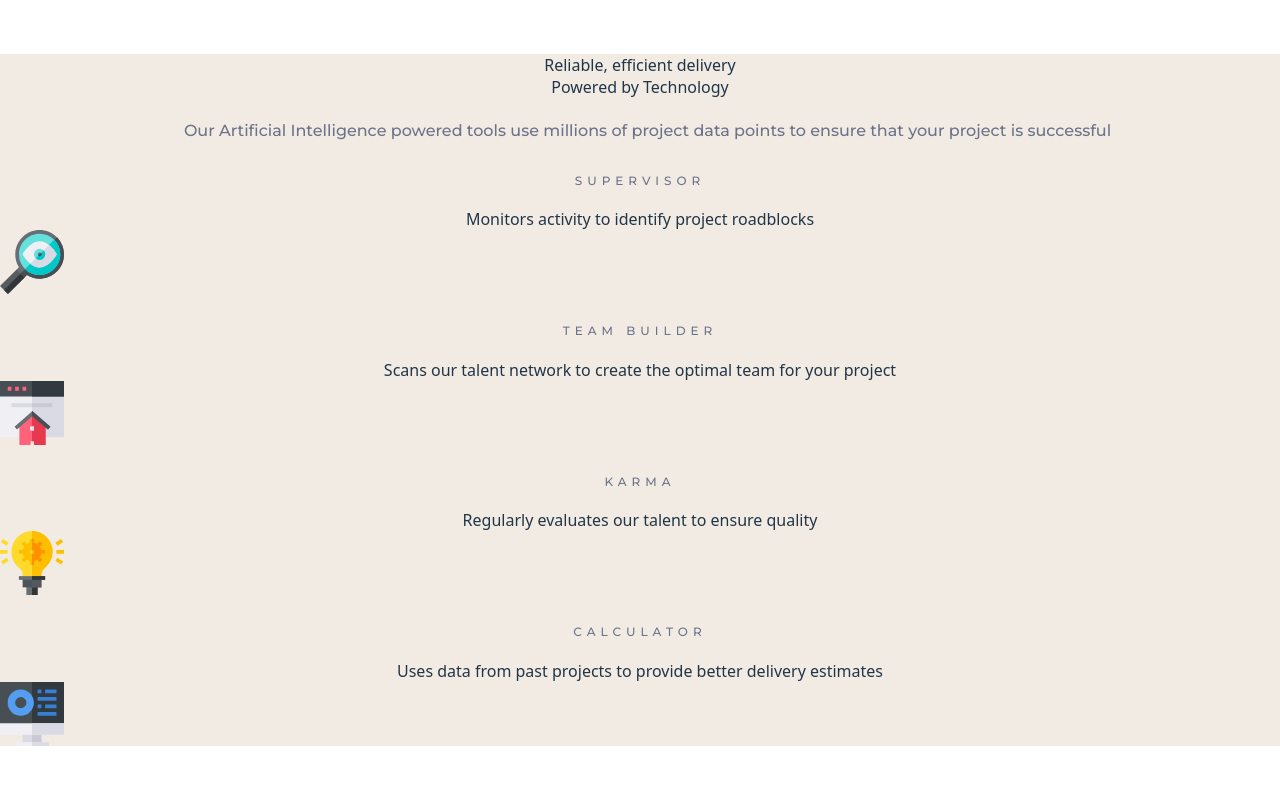
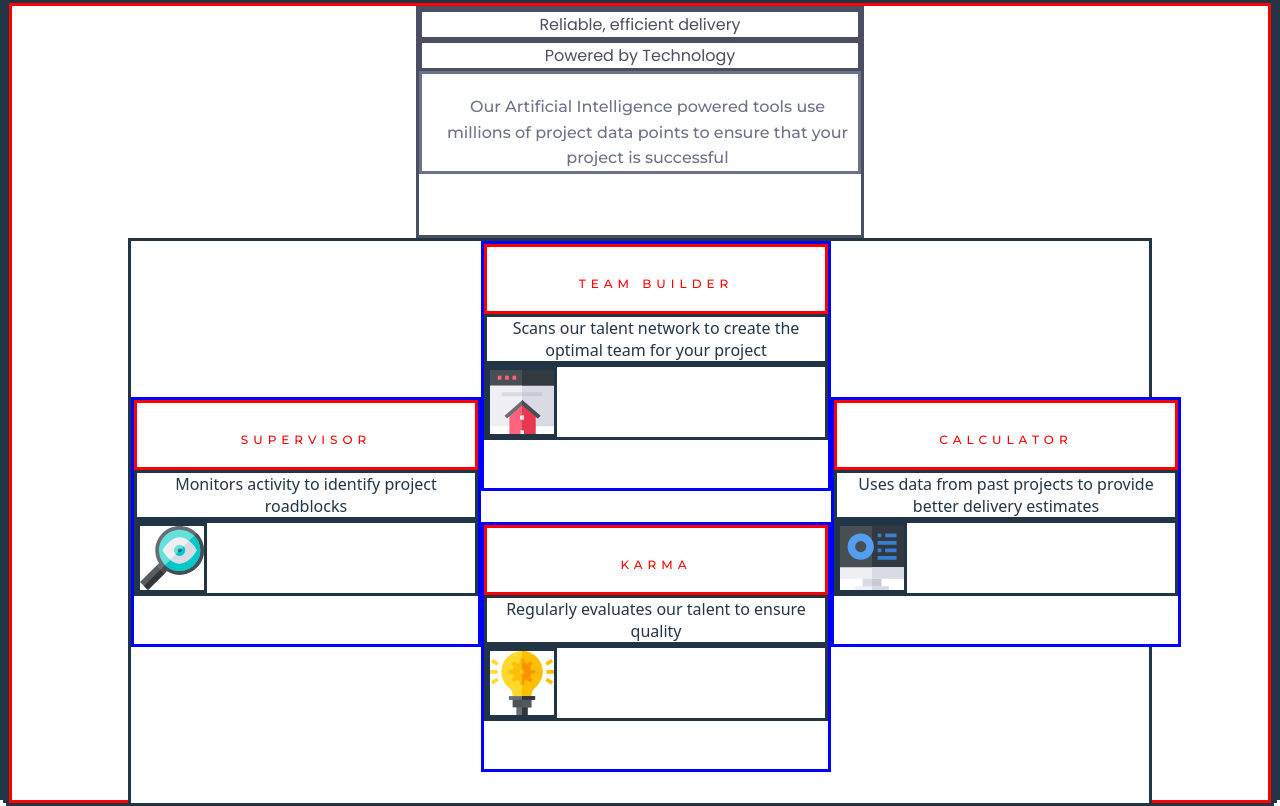
Before and after one commit to unachoza/Frontend-Mentor-Collection, a React (Vite) app: page /four in a window 1280 px wide. Built offline with nearby package versions, Linux system fonts and the light colour scheme.

Commit message:
grid layout accomplished

```diff
--- a/src/components/newbie/FourCardFeature/FourCardFeatureSections.css
+++ b/src/components/newbie/FourCardFeature/FourCardFeatureSections.css
@@ -21,13 +21,51 @@
 	box-sizing: border-box;
 	margin: 0;
 	padding: 0;
+	background-color: white;
+	border: solid;
+}
+
+.root {
+	max-width: 1280px;
+	height: 100vh;
+	border: solid red;
 }
 
 .title-container {
+	font-family: var(--font);
+	color: var(--Grey-500);
+	width: 35vw;
+	height: 29vh;
+	margin: 0 auto;
 }
 
 .sections-container {
+	width: 80vw;
+	height: 71vh;
+	margin: 0 auto;
+	display: grid;
+	grid-auto-columns: 1fr 2fr 1fr;
+	grid-template-columns: 1fr 1fr 1fr;
+	grid-template-rows: 1fr 1fr;
+	grid-template-areas:
+		"cell-1 cell-2 cell-4"
+		"cell-1 cell-3 cell-4";
 }
 
+#cell-1 {
+	grid-area: cell-1;
+	align-self: center;
+}
+#cell-4 {
+	grid-area: cell-4;
+	align-self: center;
+}
 .section {
+	width: 350px;
+	height: 250px;
+	border: solid blue;
 }
+
+.section .title {
+	color: red;
+}
--- a/src/components/newbie/FourCardFeature/FourCardFeatureSections.tsx
+++ b/src/components/newbie/FourCardFeature/FourCardFeatureSections.tsx
@@ -5,7 +5,7 @@ import karma from "./assets/images/icon-karma.svg";
 import calculator from "./assets/images/icon-calculator.svg";
 const FourCardFeatureSections = () => {
 	return (
-		<div>
+		<div className="root">
 			<div className="title-container">
 				<div className="top-title">Reliable, efficient delivery</div>
 				<div className="bottom-title">Powered by Technology</div>
@@ -14,28 +14,28 @@ const FourCardFeatureSections = () => {
 				</div>
 			</div>
 			<div className="sections-container">
-				<div className="section">
+				<div id="cell-1" className="section">
 					<div className="title">Supervisor</div>
 					<div className="descriptoin"> Monitors activity to identify project roadblocks</div>
 					<div className="image">
 						<img src={supervisor} alt="magnifying glass icon" />
 					</div>
 				</div>
-				<div className="section">
+				<div id="cell-2" className="section">
 					<div className="title">Team Builder</div>
 					<div className="descriptoin"> Scans our talent network to create the optimal team for your project</div>
 					<div className="image">
 						<img src={teamBuilder} alt="home icon" />
 					</div>
 				</div>
-				<div className="section">
+				<div id="cell-3" className="section">
 					<div className="title">Karma</div>
 					<div className="descriptoin"> Regularly evaluates our talent to ensure quality</div>
 					<div className="image">
 						<img src={karma} alt="lightbulb icon" />
 					</div>
 				</div>
-				<div className="section">
+				<div id="cell-4" className="section">
 					<div className="title">Calculator</div>
 					<div className="descriptoin"> Uses data from past projects to provide better delivery estimates</div>
 					<div className="image">
```
